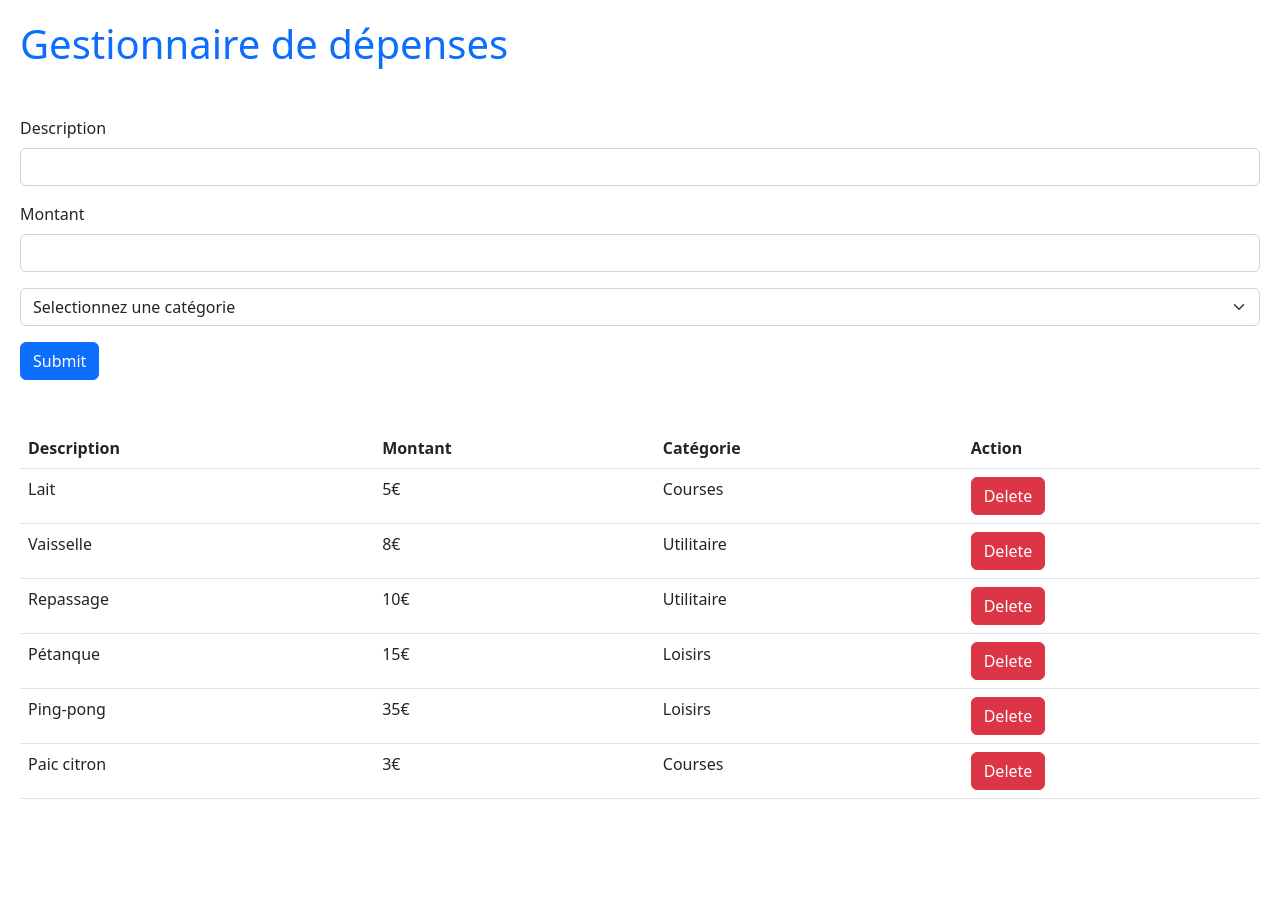
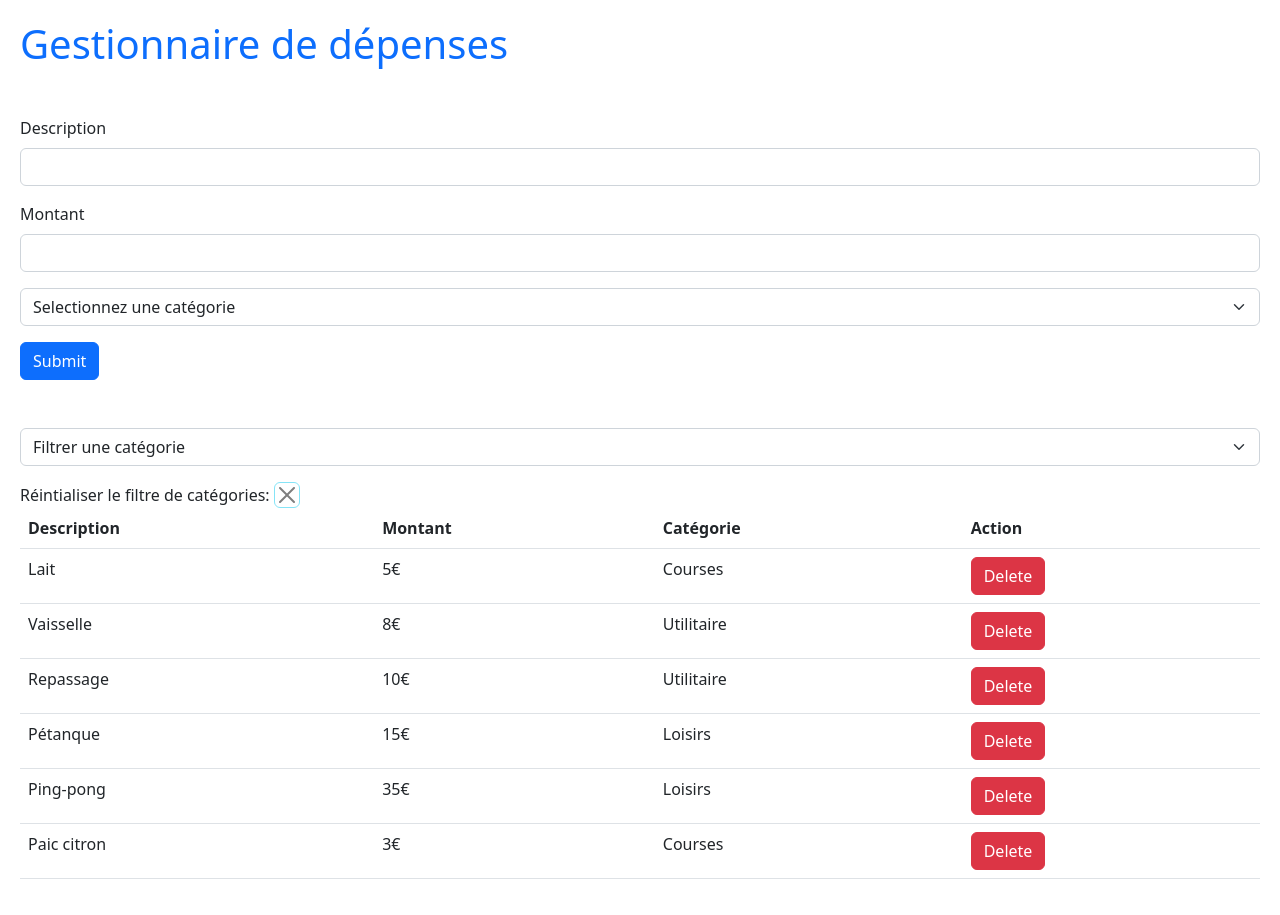
Before and after one commit to Rcaradec/expense-tracker, a React (Vite) app: page / in a window 1280 px wide. Before the commit the page ends 835 px from the top, so only its background shows below. Built offline with nearby package versions, Linux system fonts and the light colour scheme.

Commit message:
Add List filtering

```diff
--- a/src/components/Form.tsx
+++ b/src/components/Form.tsx
@@ -49,6 +49,9 @@ type Task = z.infer<typeof schema>;
 
 const Form = () => {
   const [tasksList, setTasksList] = useState<Task[]>(tasksListBase);
+  const [filteredTasksList, setFilteredTasksList] = useState<Task[]>(tasksList);
+  console.log("tasksList", tasksList);
+  const [selectedCat, setSelectedCat] = useState<string>("");
 
   const {
     handleSubmit,
@@ -68,9 +71,26 @@ const Form = () => {
     console.log("updated tasksList", tasksList);
   };
 
+  const handleSelectChange = (event: React.ChangeEvent<HTMLSelectElement>) => {
+    const selectedCategory = event.target.value;
+    setSelectedCat(selectedCategory);
+    if (selectedCategory === "") {
+      setFilteredTasksList(tasksList);
+    } else {
+      setFilteredTasksList(
+        tasksList.filter((task) => task.category === selectedCategory)
+      );
+    }
+  };
+
+  const handleResetClick = () => {
+    setFilteredTasksList(tasksList);
+    setSelectedCat("");
+  };
+
   return (
     <>
-      <form onSubmit={handleSubmit(onSubmit)}>
+      <form onSubmit={handleSubmit(onSubmit)} className="mb-5">
         <div className="mb-3">
           <label htmlFor="description" className="form-label">
             Description
@@ -120,7 +140,35 @@ const Form = () => {
         <button className="btn btn-primary">Submit</button>
       </form>
 
-      <table className="table mt-5">
+      <select
+        className="form-select mb-3"
+        id="category"
+        aria-label="Categories Select"
+        {...register("category")}
+        onChange={handleSelectChange}
+      >
+        <option value="">Filtrer une catégorie</option>
+        {categories.map((category) => (
+          <option key={category} value={category}>
+            {category}
+          </option>
+        ))}
+      </select>
+      <div className="d-flex gap-1 align-items-center">
+        <p className="mb-0">Réintialiser le filtre de catégories:</p>
+        <button
+          className="btn border border-info btn-close"
+          onClick={handleResetClick}
+        ></button>
+      </div>
+      {selectedCat !== "" && (
+        <p className="">
+          La liste affiche la catégorie:{" "}
+          <strong className="text-primary">{selectedCat}</strong>
+        </p>
+      )}
+
+      <table className="table">
         <thead>
           <tr>
             <th scope="col">Description</th>
@@ -130,7 +178,7 @@ const Form = () => {
           </tr>
         </thead>
         <tbody>
-          {tasksList.map((task) => (
+          {filteredTasksList.map((task) => (
             <tr key={task.description}>
               <td>{task.description}</td>
               <td>{task.amount}€</td>
@@ -152,3 +200,4 @@ const Form = () => {
 };
 
 export default Form;
+//? ajouter un texte et un bouton pour pouvoir afficher a nouveau toutes les catégories.
```
